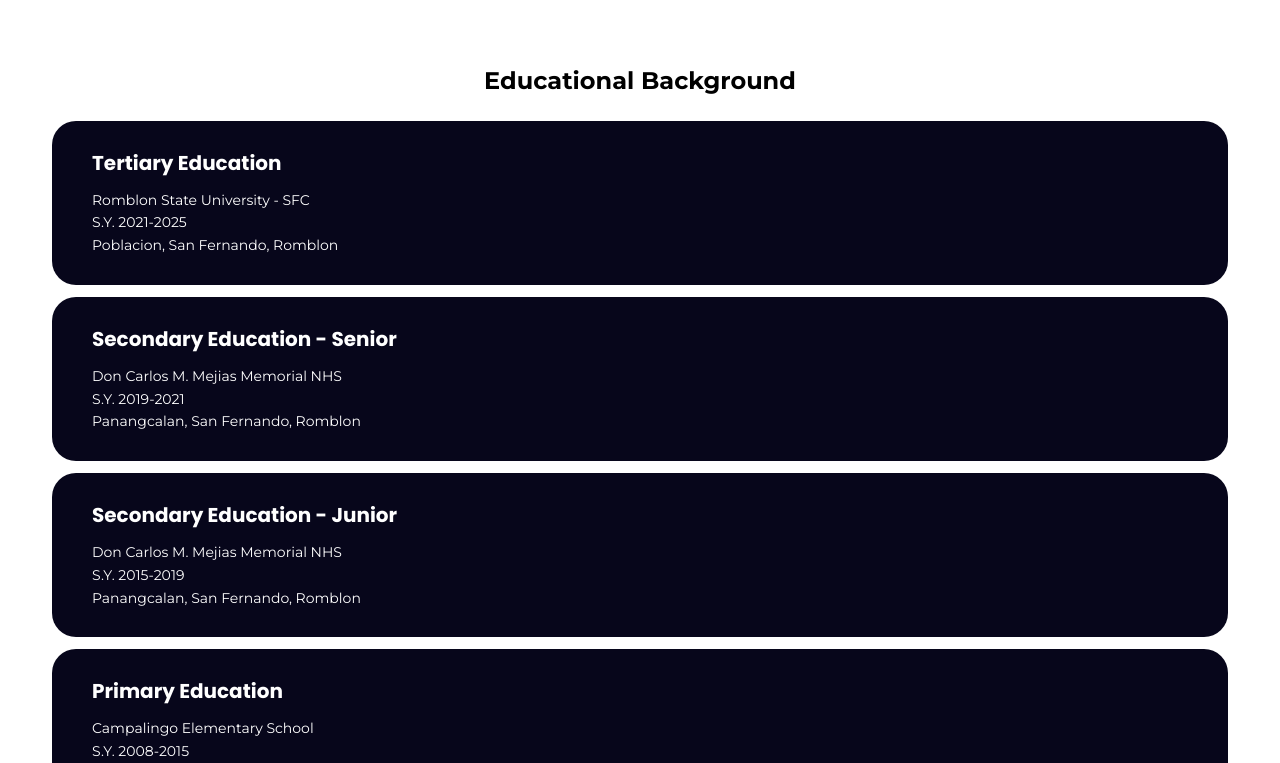
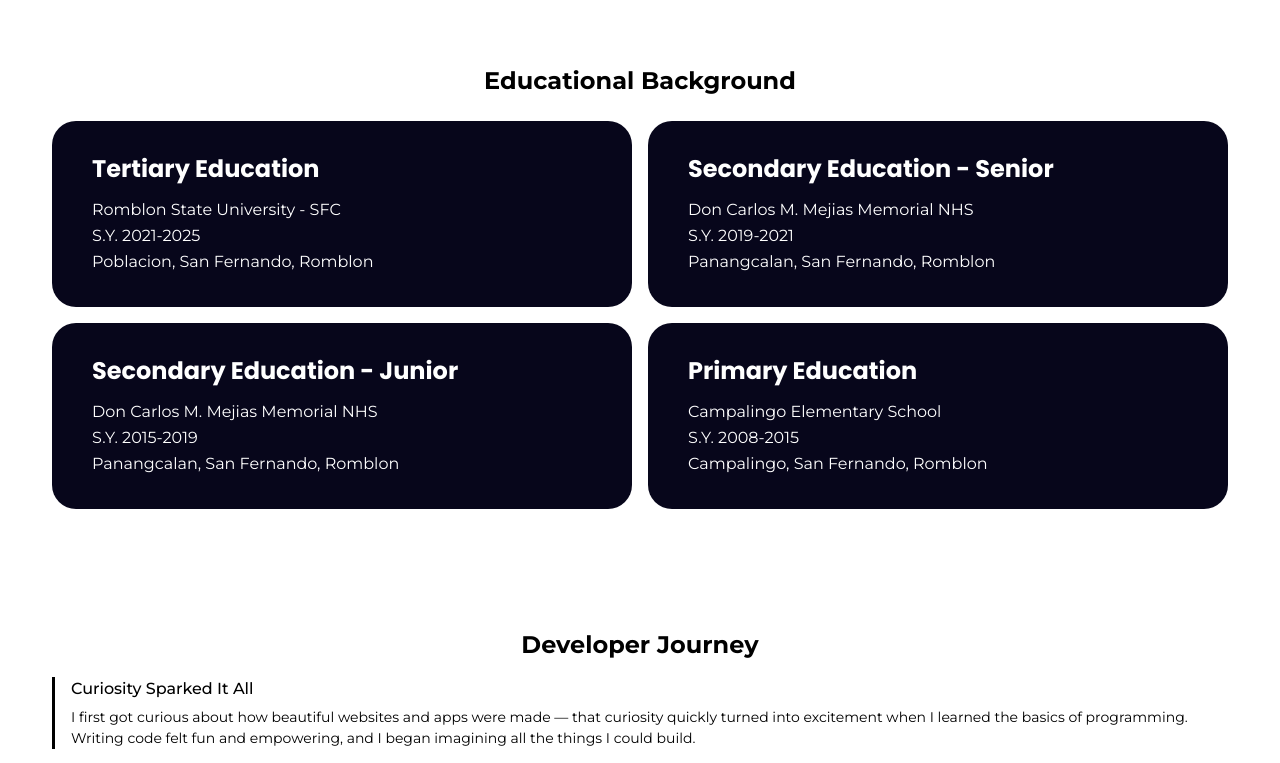
Before and after one commit to shameCanales/shame-portfolio, a React (Vite) app: page /about in a window 1280 px wide. Shown: the part 2640-3403 px from the top of the page. Built offline with nearby package versions, Linux system fonts and the light colour scheme; no server answers.

Commit message:
styled education for large vp

```diff
--- a/src/components/EducationCard.jsx
+++ b/src/components/EducationCard.jsx
@@ -1,8 +1,8 @@
 export default function EducationCard({ title, year, name, address }) {
   return (
-    <div className="bg-[#07061B] text-white p-4 sm:px-10 sm:py-5 md:py-7 rounded-lg sm:rounded-xl md:rounded-3xl">
-      <h1 className="poppins-bold 5text-sm sm:text-base md:text-xl">{title}</h1>
-      <p className="montserrat-regular text-xs sm:text-sm leading-relaxed mt-2 md:mt-3 sm:mt-1">
+    <div className="bg-[#07061B] text-white p-4 sm:px-10 sm:py-5 md:py-7 lg:py-8 rounded-lg sm:rounded-xl md:rounded-3xl">
+      <h1 className="poppins-bold text-sm sm:text-base md:text-xl lg:text-2xl">{title}</h1>
+      <p className="montserrat-regular text-xs sm:text-sm lg:text-base leading-relaxed mt-2 md:mt-3 sm:mt-1">
         {name}
         <br />
         {year}
--- a/src/sections/Education.jsx
+++ b/src/sections/Education.jsx
@@ -7,7 +7,7 @@
     <div className="">
       <Subheading>Educational Background</Subheading>
 
-      <div className="grid grid-cols-1 gap-2 sm:gap-3 mt-4 sm:mt-6">
+      <div className="grid grid-cols-1 lg:grid-cols-2 gap-2 lg:gap-4 sm:gap-3 mt-4 sm:mt-6 ">
         {education.map((educ) => (
           <EducationCard
             key={educ.schoolYear}
```
